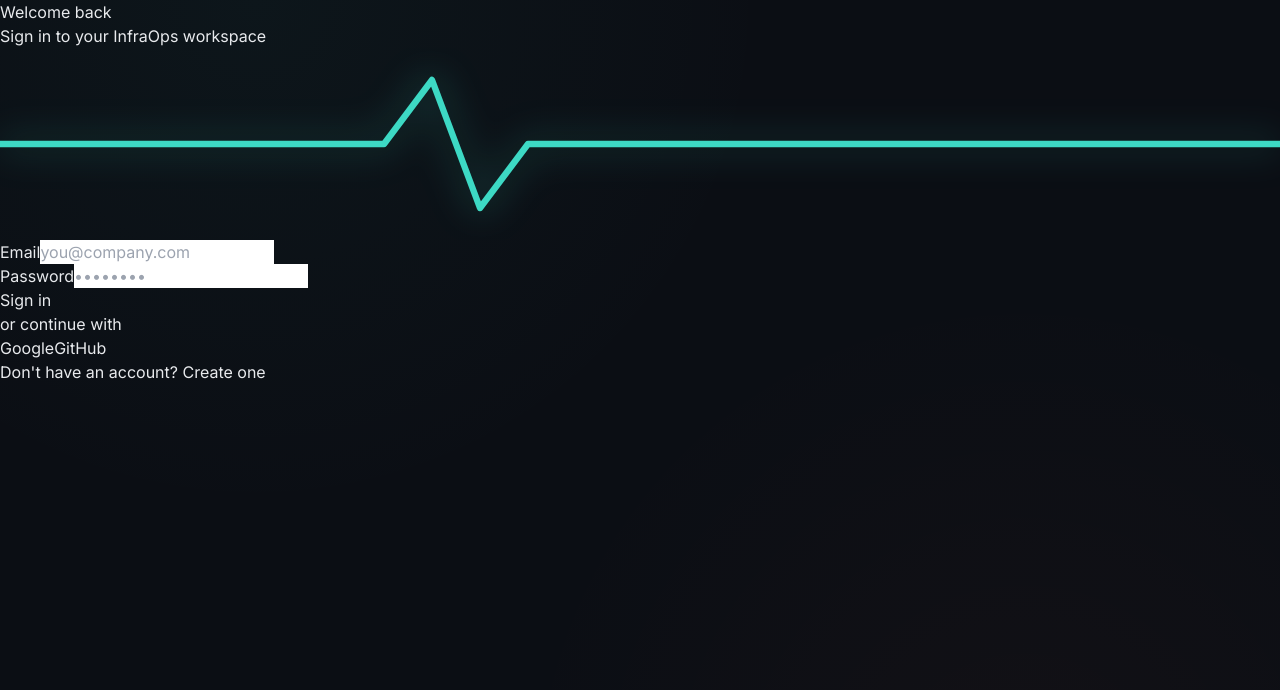
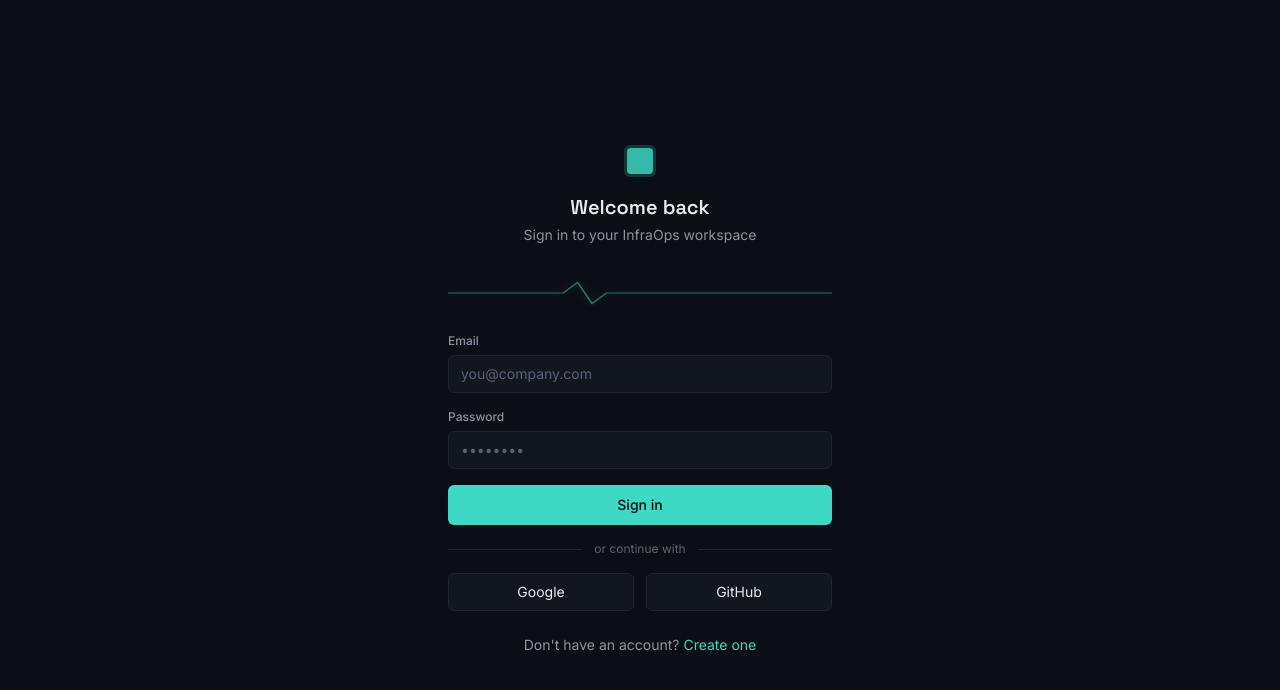
Before and after one commit to gmallikarjunrao23-bit/Monitor, a Next.js app: page /login in a window 1280 px wide. Shown: the top 690 px of the page. Built offline with nearby package versions, Linux system fonts and the light colour scheme.

Commit message:
Create tailwind.config.ts

```diff
--- /dev/null
+++ b/tailwind.config.ts
@@ -0,0 +1,48 @@
+import type { Config } from "tailwindcss";
+
+const config: Config = {
+  content: ["./src/**/*.{js,ts,jsx,tsx,mdx}"],
+  theme: {
+    extend: {
+      colors: {
+        bg: "#0B0E14",
+        surface: "#12161F",
+        "surface-hover": "#171C27",
+        "surface-glass": "#161B26cc",
+        border: "#1E2430",
+        "border-subtle": "#171B24",
+        "text-primary": "#E8EAED",
+        "text-secondary": "#8B92A3",
+        "text-muted": "#5A6172",
+        signal: { DEFAULT: "#3DD9C4", dim: "#1F6B62", glow: "#3DD9C433" },
+        incident: { DEFAULT: "#FF6B4A", dim: "#8A3A28", glow: "#FF6B4A33" },
+        degraded: { DEFAULT: "#F5B841", dim: "#8A6A24", glow: "#F5B84133" },
+      },
+      fontFamily: {
+        display: ["var(--font-display)", "sans-serif"],
+        body: ["var(--font-body)", "sans-serif"],
+        mono: ["var(--font-mono)", "monospace"],
+      },
+      keyframes: {
+        "pulse-line": { "0%": { strokeDashoffset: "1000" }, "100%": { strokeDashoffset: "0" } },
+        "fade-up": { "0%": { opacity: "0", transform: "translateY(8px)" }, "100%": { opacity: "1", transform: "translateY(0)" } },
+        "glow-pulse": { "0%, 100%": { opacity: "0.6" }, "50%": { opacity: "1" } },
+        shimmer: { "0%": { backgroundPosition: "-468px 0" }, "100%": { backgroundPosition: "468px 0" } },
+      },
+      animation: {
+        "pulse-line": "pulse-line 3.5s linear infinite",
+        "fade-up": "fade-up 0.4s ease-out forwards",
+        "glow-pulse": "glow-pulse 2s ease-in-out infinite",
+        shimmer: "shimmer 1.5s linear infinite",
+      },
+      borderRadius: { card: "12px" },
+      boxShadow: {
+        card: "0 1px 2px rgba(0,0,0,0.4), 0 0 0 1px rgba(255,255,255,0.02) inset",
+        "card-hover": "0 8px 24px -4px rgba(0,0,0,0.5), 0 0 0 1px rgba(61,217,196,0.08) inset",
+      },
+    },
+  },
+  plugins: [],
+};
+
+export default config;
```
